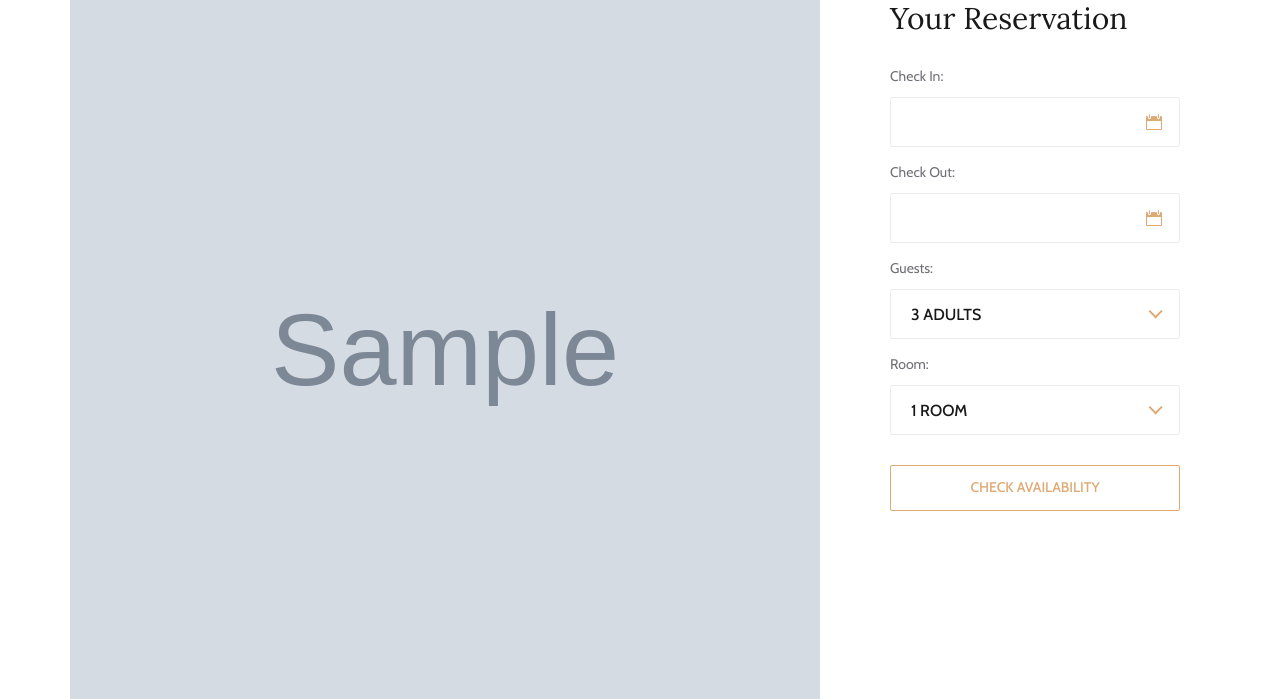
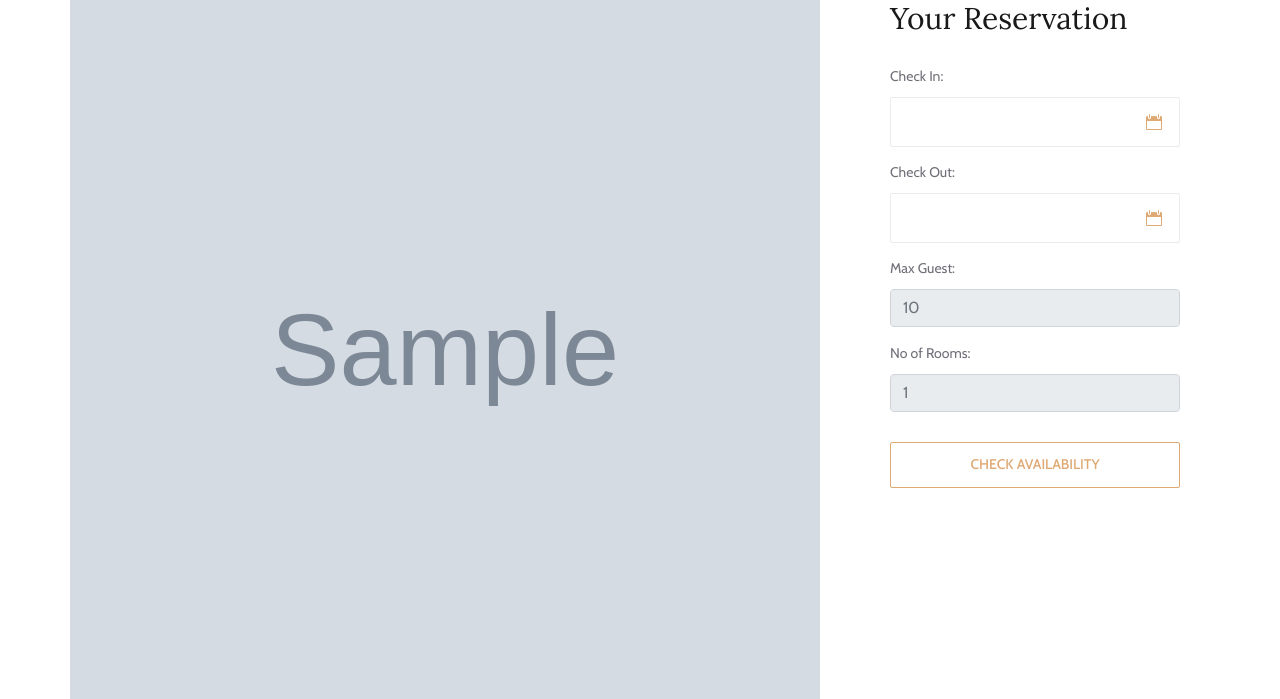
Before and after one commit to officialalkenes/hrm, a Django app: a page that uses templates/hotel/room-detail.html in a window 1280 px wide. Shown: the part 242-941 px from the top of the page. Run offline with Django 4.2, Linux system fonts and the light colour scheme; tables that the repository leaves empty hold one stand-in row (values such as "Sample post"); grey boxes marked "Sample" are stand-in pictures; some libraries are stand-ins or nearby versions.

Commit message:
chore: pre migrations debugging

```diff
--- a/apps/hotel/forms.py
+++ b/apps/hotel/forms.py
@@ -23,6 +23,12 @@ class RoomDetailAvailabilityForm(forms.Form):
     room = forms.CharField(max_length=100)
     check_in = forms.DateField()
     check_out = forms.DateField()
+
+    class Meta:
+        widgets = {
+            "check_in": forms.TextInput(attrs={"type": "date"}),
+            "check_out": forms.TextInput(attrs={"type": "date"}),
+        }
 
 
 # RoomImageFormset = inlineformset_factory(
--- a/apps/hotel/urls.py
+++ b/apps/hotel/urls.py
@@ -13,6 +13,7 @@ urlpatterns = [
     path("room-detail/<slug>/", views.room_detail, name="room-detail"),
     path("create-room/", views.create_room, name="create-room"),
     path("book-room/<slug>/", views.book_room, name="book-room"),
+    path("book-pay-room/<slug>/", views.book_and_pay_room, name="book-pay-room"),
     path("dashboard/", views.hotel_dashboard, name="dashboard"),
     path("guest-list/", views.guest_list, name="guest-list"),
     path("update-booking/<ref>/", views.update_booking, name="update-booking"),
--- a/apps/hotel/views.py
+++ b/apps/hotel/views.py
@@ -119,23 +119,6 @@ def all_rooms(request):
     return render(request, "hotel/rooms.html", context)
 
 
-def room_detail(request, slug):
-    try:
-        room = Room.objects.get(slug=slug)
-        types = room.room_type
-        # if check_availability(room, checkin, checkout):
-        # availablity = True
-        # availablity = False
-    except Room.DoesNotExist:
-        pass
-    related_room = Room.objects.filter(room_type=types)[:4]
-    context = {
-        "room": room,
-        "related_room": related_room,
-    }
-    return render(request, "hotel/room-detail.html", context)
-
-
 def create_new_room(request):
     form = RoomForm()
     if request.method == "POST":
@@ -162,37 +145,36 @@ def update_room(request, slug):
     return render(request, "update_template.html", {"form": form})
 
 
-class RoomDetailView(View):
-    def get(self, request, slug):
-        try:
-            room = get_object_or_404(Room, self.slug)
-            types = room.type
-            # if check_availability(room, checkin, checkout):
-            #     availablity = True
-            # availablity = False
-        except Room.DoesNotExist:
-            pass
+def room_detail(request, slug):
+    room = Room.objects.get(slug=slug)
+    if request.method == "POST":
+        checkin = request.POST.get("checkin")
+        checkout = request.POST.get("checkout")
+        checkin_date = timezone.datetime.strptime(checkin, "%d %B, %Y").date()
+        formatted_checkin = checkin_date.strftime("%Y-%m-%d")
+        checkout_date = timezone.datetime.strptime(checkout, "%d %B, %Y").date()
+        formatted_checkout = checkout_date.strftime("%Y-%m-%d")
+        if availability_checker(room, formatted_checkin, formatted_checkout):
+            messages.success(
+                request,
+                f"Room is Available between {checkin} and {checkout}. You can book now",
+            )
+            return redirect("hotel:room-detail", slug)
+        else:
+            messages.error(request, f"Room is Booked between {checkin} and {checkout}")
+            return redirect("hotel:room-detail", slug)
+
+    else:
+        types = room.room_type
+        # if check_availability(room, checkin, checkout):
+        #     availablity = True
+        # availablity = False
         related_room = Room.objects.filter(room_type=types)[:4]
         context = {
             "room": room,
             "related_room": related_room,
         }
-        return render(request, "", context)
-
-    def post(self, request, slug):
-        room = Room.objects.get(slug=slug)
-        form = RoomDetailAvailabilityForm()
-        if request.method == "POST":
-            form = RoomDetailAvailabilityForm(request.POST)
-            if form.is_valid():
-                checkin = form.get("check_in", None)
-                checkout = form.get("check_out", None)
-                if check_availability(room, checkin, checkout):
-                    messages.success("Room is Available. You can book now")
-                else:
-                    messages.info("Room is Booked. Check back next time")
-        context = {}
-        return render(request, "", context)
+        return render(request, "hotel/room-detail.html", context)
 
 
 class CreateRoom(CreateView):
@@ -245,7 +227,7 @@ class BookingRoomView(FormView):
         return super().form_valid(form)
 
 
-class BookingEventView(FormView):
+class BookingEventView(SuccessMessageMixin, FormView):
     form_class = EventForm
     template_name = "hotel/booking.html"
 
@@ -310,11 +292,35 @@ def book_room(request, slug):
                 room.save()
                 messages.success(request, "Room has been Booked Successfully.")
                 return redirect("hotel:book-room")
-                # context = {
-                #     "booking": booking,
-                #     "paystack_public_key": settings.PAYSTACK_PUBLIC_KEY,
-                # }
-                # return render(request, "hotel/initiate_payment.html", context)
+            else:
+                messages.error(
+                    request, "Sorry! Room has already been booked for selected date."
+                )
+                return redirect("hotel:book-room", slug)
+    return render(request, "hotel/book_room.html", {"room": room, "form": form})
+
+
+def book_and_pay_room(request, slug):
+    room = Room.objects.get(slug=slug)
+    form = BookingForm()
+    if request.method == "POST":
+        form = BookingForm(request.POST)
+        if form.is_valid():
+            checkin = form.cleaned_data["check_in"]
+            checkout = form.cleaned_data["check_out"]
+            if availability_checker(room, checkin, checkout):
+                booking = form.save(commit=False)
+                booking.room = room
+                booking.customer = request.user
+                booking.save()
+                room.is_available = False
+                room.save()
+                context = {
+                    "booking": booking,
+                    "paystack_public_key": settings.PAYSTACK_PUBLIC_KEY,
+                }
+                messages.success(request, "Room has been Booked Successfully.")
+                return render(request, "hotel/initiate_payment.html", context)
             else:
                 messages.error(
                     request, "Sorry! Room has already been booked for selected date."
--- a/templates/hotel/available-rooms.html
+++ b/templates/hotel/available-rooms.html
@@ -55,7 +55,7 @@
                                     </tr>
                                 </tbody>
                             </table>
-                            <a href="{% url 'hotel:book-room' room.slug %}" class="btn btn-outline-success">Make Reservation</a>
+                            <a href="{% url 'hotel:book-pay-room' room.slug %}" class="btn btn-outline-success">Make Reservation</a>
                             <a href="{% url 'hotel:book-room' room.slug %}" class="btn btn-outline-success">Book and Pay Online Room</a>
                             <a href="{% url 'hotel:room-detail' room.slug %}" class="btn btn-outline-primary">More Details</a>
                         </div>
--- a/templates/hotel/room-detail.html
+++ b/templates/hotel/room-detail.html
@@ -24,6 +24,7 @@
     <!-- Room Details Section Begin -->
     <section class="room-details-section spad">
         <div class="container">
+            {% include 'messages.html' %}
             <div class="row">
                 <div class="col-lg-8">
                     <div class="room-details-item">
@@ -70,28 +71,25 @@
                 <div class="col-lg-4">
                     <div class="room-booking">
                         <h3>Your Reservation</h3>
-                        <form action="#">
+                        <form action="" method='POST'>
+                            {% csrf_token %}
                             <div class="check-date">
                                 <label for="date-in">Check In:</label>
-                                <input type="text" class="date-input" id="date-in">
+                                <input type="text" class="date-input" id="date-in" name='checkin'>
                                 <i class="icon_calendar"></i>
                             </div>
                             <div class="check-date">
                                 <label for="date-out">Check Out:</label>
-                                <input type="text" class="date-input" id="date-out">
+                                <input type="text" class="date-input" id="date-out" name='checkout'>
                                 <i class="icon_calendar"></i>
                             </div>
                             <div class="select-option">
-                                <label for="guest">Guests:</label>
-                                <select id="guest">
-                                    <option value="">3 Adults</option>
-                                </select>
+                                <label for="guest">Max Guest:</label>
+                                <input class="form-control mb-3"  type="text" placeholder="{{room.capacity}}" disabled>
                             </div>
                             <div class="select-option">
-                                <label for="room">Room:</label>
-                                <select id="room">
-                                    <option value="">1 Room</option>
-                                </select>
+                                <label for="room">No of Rooms:</label>
+                                <input class="form-control mb-3"  type="text" placeholder="{{room.beds}}" disabled>
                             </div>
                             <button type="submit">Check Availability</button>
                         </form>
--- a/templates/hotel/rooms.html
+++ b/templates/hotel/rooms.html
@@ -57,7 +57,7 @@
                             <p>
                                 <a href="{% url 'hotel:book-room' room.slug %}" class="btn btn-outline-primary">Make Reservation</a>
                             </p>
-                            <a href="{% url 'hotel:book-room' room.slug %}" class="btn btn-outline-danger">Online Payment</a>
+                            <a href="{% url 'hotel:book-pay-room' room.slug %}" class="btn btn-outline-danger">Online Payment</a>
                             <a href="{% url 'hotel:room-detail' room.slug %}" class="btn btn-outline-success">More Details</a>
                         </div>
                     </div>
```
Also changed, not shown: templates/hotel/book-pay-room.html (added, +42 -0 lines).
